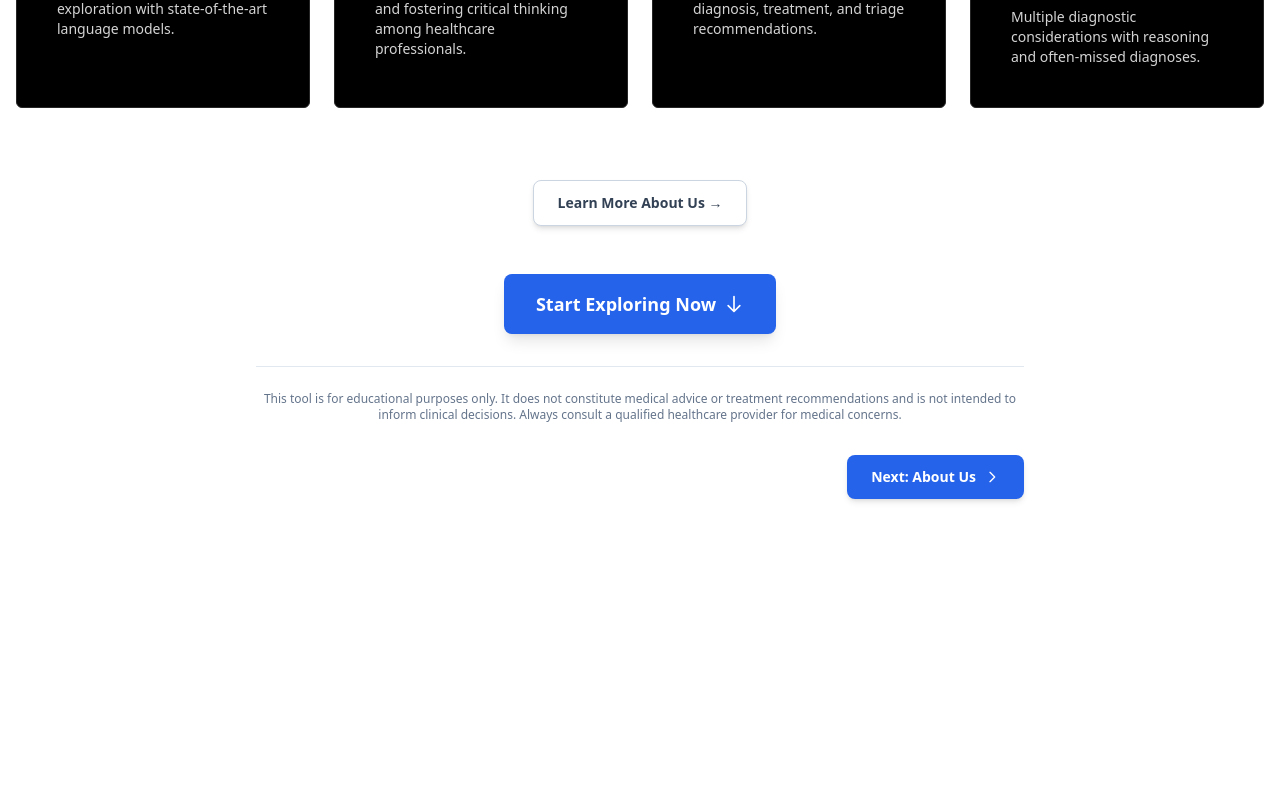
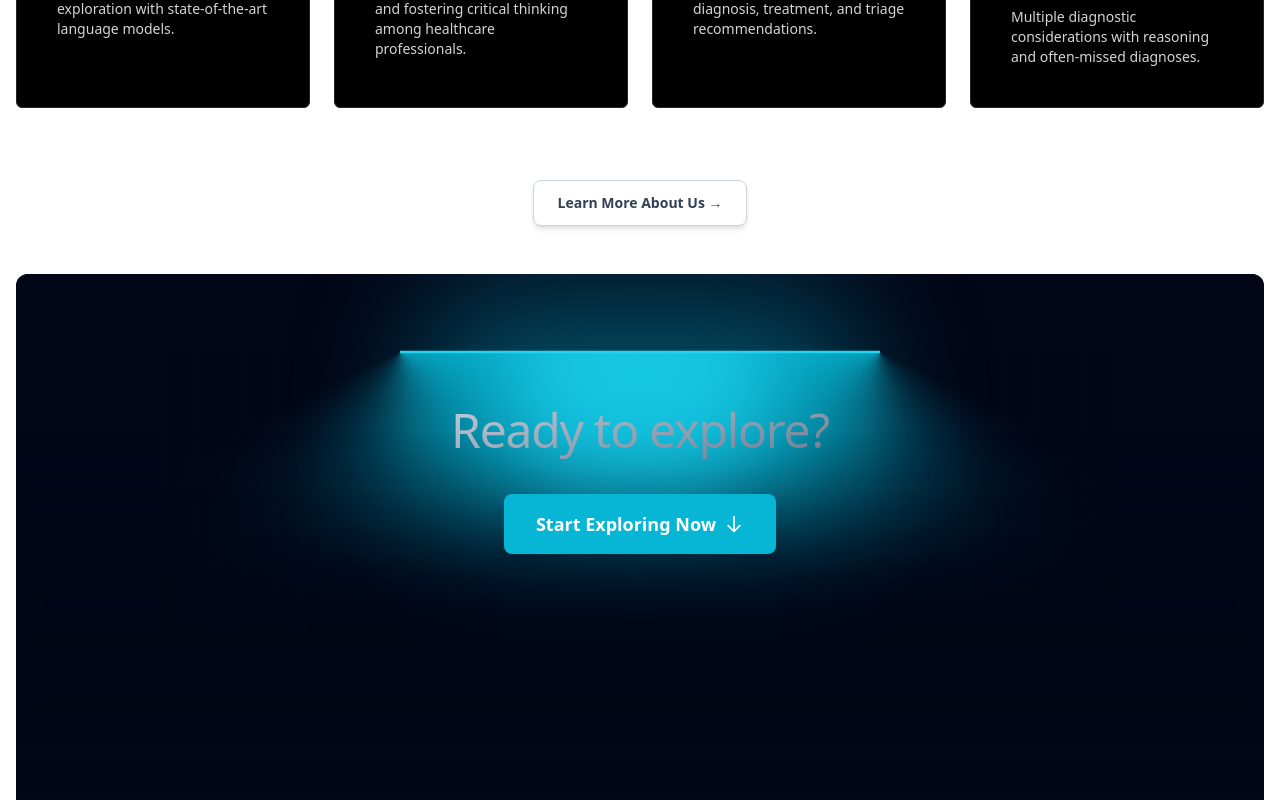
Before and after one commit to s1business84-hub/Imperium., a Next.js app: page / in a window 1280 px wide. Shown: the part 560-1360 px from the top of the page. Before the commit the page ends 1099 px from the top, so only its background shows below. Built offline with nearby package versions, Linux system fonts and the light colour scheme.

Commit message:
Add Lamp effect to Start Exploring button with toggle form

```diff
--- a/app/page.tsx
+++ b/app/page.tsx
@@ -1,11 +1,13 @@
 'use client'
 
 import React, { useState } from 'react'
+import { motion } from 'motion/react'
 import Disclaimer from '@/components/Disclaimer'
 import InputForm from '@/components/InputForm'
 import ResultsPanel from '@/components/ResultsPanel'
 import { FeaturesSection } from '@/components/FeaturesSection'
 import { EncryptedText } from '@/components/ui/encrypted-text'
+import { LampContainer } from '@/components/ui/lamp'
 import type { MedicalInput, MedicalOutput } from '@/lib/schemas'
 
 export default function HomePage() {
@@ -63,17 +65,33 @@
         </a>
       </div>
 
-      {/* Start Exploring Button */}
-      <div className="mt-12 flex justify-center">
+      {/* Start Exploring Button with Lamp Effect */}
+      <div className="mt-12">
+        <LampContainer className="rounded-xl">
+          <motion.div
+            initial={{ opacity: 0.5, y: 100 }}
+            whileInView={{ opacity: 1, y: 0 }}
+            transition={{
+              delay: 0.3,
+              duration: 0.8,
+              ease: "easeInOut",
+            }}
+            className="flex flex-col items-center"
+          >
+            <h2 className="mb-6 bg-gradient-to-br from-slate-300 to-slate-500 py-4 bg-clip-text text-center text-3xl font-medium tracking-tight text-transparent md:text-5xl">
+              Ready to explore?
+            </h2>
             <button
               onClick={() => setShowForm(!showForm)}
-          className="inline-flex items-center gap-2 rounded-lg bg-blue-600 px-8 py-4 text-lg font-semibold text-white shadow-lg transition-all duration-200 hover:bg-blue-700 hover:shadow-xl"
+              className="inline-flex items-center gap-2 rounded-lg bg-cyan-500 px-8 py-4 text-lg font-semibold text-white shadow-lg transition-all duration-200 hover:bg-cyan-400 hover:shadow-xl"
             >
               {showForm ? 'Hide Form' : 'Start Exploring Now'}
               <svg className={`h-5 w-5 transition-transform duration-200 ${showForm ? 'rotate-180' : ''}`} fill="none" viewBox="0 0 24 24" stroke="currentColor">
                 <path strokeLinecap="round" strokeLinejoin="round" strokeWidth={2} d="M19 14l-7 7m0 0l-7-7m7 7V3" />
               </svg>
             </button>
+          </motion.div>
+        </LampContainer>
       </div>
 
       {/* Form - Only shown after clicking Start Exploring */}
--- /dev/null
+++ b/components/ui/lamp.tsx
@@ -0,0 +1,84 @@
+"use client";
+import React from "react";
+import { motion } from "motion/react";
+import { cn } from "@/lib/utils";
+
+export const LampContainer = ({
+  children,
+  className,
+}: {
+  children: React.ReactNode;
+  className?: string;
+}) => {
+  return (
+    <div
+      className={cn(
+        "relative flex min-h-[600px] flex-col items-center justify-center overflow-hidden bg-slate-950 w-full rounded-md z-0",
+        className
+      )}
+    >
+      <div className="relative flex w-full flex-1 scale-y-125 items-center justify-center isolate z-0">
+        <motion.div
+          initial={{ opacity: 0.5, width: "15rem" }}
+          whileInView={{ opacity: 1, width: "30rem" }}
+          transition={{
+            delay: 0.3,
+            duration: 0.8,
+            ease: "easeInOut",
+          }}
+          style={{
+            backgroundImage: `conic-gradient(var(--conic-position), var(--tw-gradient-stops))`,
+          }}
+          className="absolute inset-auto right-1/2 h-56 overflow-visible w-[30rem] bg-gradient-conic from-cyan-500 via-transparent to-transparent text-white [--conic-position:from_70deg_at_center_top]"
+        >
+          <div className="absolute w-[100%] left-0 bg-slate-950 h-40 bottom-0 z-20 [mask-image:linear-gradient(to_top,white,transparent)]" />
+          <div className="absolute w-40 h-[100%] left-0 bg-slate-950 bottom-0 z-20 [mask-image:linear-gradient(to_right,white,transparent)]" />
+        </motion.div>
+        <motion.div
+          initial={{ opacity: 0.5, width: "15rem" }}
+          whileInView={{ opacity: 1, width: "30rem" }}
+          transition={{
+            delay: 0.3,
+            duration: 0.8,
+            ease: "easeInOut",
+          }}
+          style={{
+            backgroundImage: `conic-gradient(var(--conic-position), var(--tw-gradient-stops))`,
+          }}
+          className="absolute inset-auto left-1/2 h-56 w-[30rem] bg-gradient-conic from-transparent via-transparent to-cyan-500 text-white [--conic-position:from_290deg_at_center_top]"
+        >
+          <div className="absolute w-40 h-[100%] right-0 bg-slate-950 bottom-0 z-20 [mask-image:linear-gradient(to_left,white,transparent)]" />
+          <div className="absolute w-[100%] right-0 bg-slate-950 h-40 bottom-0 z-20 [mask-image:linear-gradient(to_top,white,transparent)]" />
+        </motion.div>
+        <div className="absolute top-1/2 h-48 w-full translate-y-12 scale-x-150 bg-slate-950 blur-2xl"></div>
+        <div className="absolute top-1/2 z-50 h-48 w-full bg-transparent opacity-10 backdrop-blur-md"></div>
+        <div className="absolute inset-auto z-50 h-36 w-[28rem] -translate-y-1/2 rounded-full bg-cyan-500 opacity-50 blur-3xl"></div>
+        <motion.div
+          initial={{ width: "8rem" }}
+          whileInView={{ width: "16rem" }}
+          transition={{
+            delay: 0.3,
+            duration: 0.8,
+            ease: "easeInOut",
+          }}
+          className="absolute inset-auto z-30 h-36 w-64 -translate-y-[6rem] rounded-full bg-cyan-400 blur-2xl"
+        ></motion.div>
+        <motion.div
+          initial={{ width: "15rem" }}
+          whileInView={{ width: "30rem" }}
+          transition={{
+            delay: 0.3,
+            duration: 0.8,
+            ease: "easeInOut",
+          }}
+          className="absolute inset-auto z-50 h-0.5 w-[30rem] -translate-y-[7rem] bg-cyan-400"
+        ></motion.div>
+
+        <div className="absolute inset-auto z-40 h-44 w-full -translate-y-[12.5rem] bg-slate-950"></div>
+      </div>
+      <div className="relative z-50 flex -translate-y-80 flex-col items-center px-5">
+        {children}
+      </div>
+    </div>
+  );
+};
```
Lines whose indentation alone changed are shown as unchanged.
